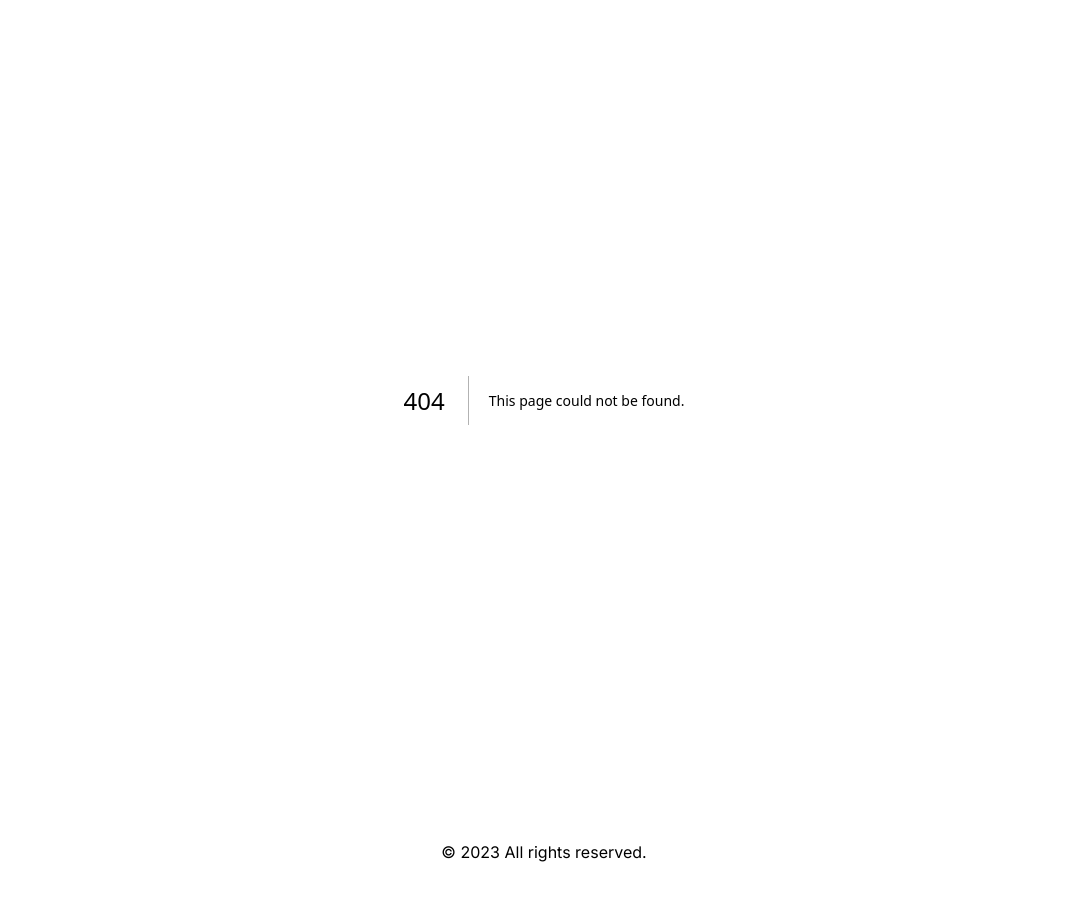
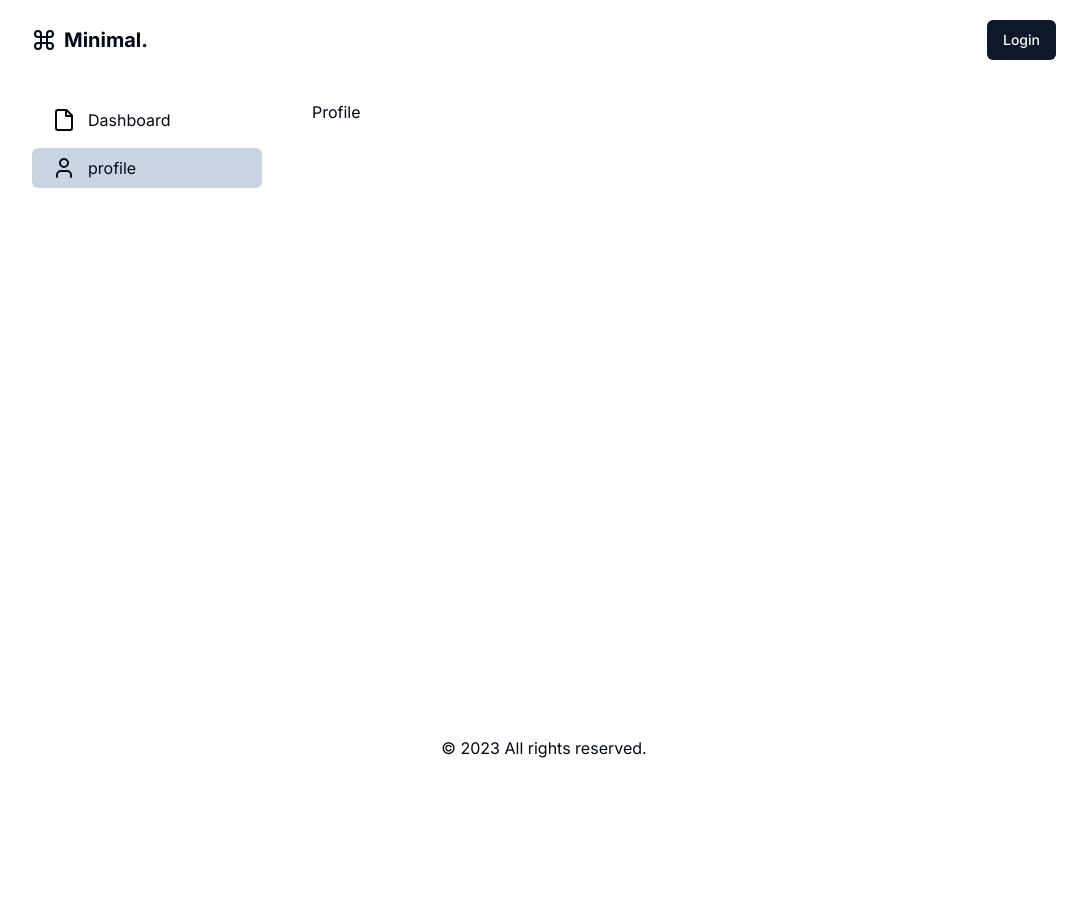
Before and after one commit to jeanduong0929/minimal, a Next.js app: page /profile in a window 1280 px wide. Before the commit this address had no page. Shown: the top 900 px of the page, without its empty margins (96-1183 px from the left). After the commit the page ends 800 px from the top, so only its background shows below. Built offline with nearby package versions, Linux system fonts and the light colour scheme; no server answers.

Commit message:
Created sidebar

```diff
--- a/app/dashboard/page.tsx
+++ b/app/dashboard/page.tsx
@@ -4,6 +4,7 @@ import Loader from "@/components/loader";
 import Navbar from "@/components/navbar/navbar";
 import Auth from "@/models/auth";
 import { useSession } from "next-auth/react";
+import SideBar from "@/components/sidebar";
 
 const DashboardPage = () => {
   // Session
@@ -21,7 +22,9 @@ const DashboardPage = () => {
   return (
     <>
       <Navbar />
-      <div className="max-w-screen-lg w-11/12 mx-auto">DashboardPage</div>
+      <div className="flex max-w-screen-lg w-11/12 mx-auto py-5">
+        <SideBar />
+      </div>
     </>
   );
 };
--- /dev/null
+++ b/app/profile/page.tsx
@@ -0,0 +1,17 @@
+import Navbar from "@/components/navbar/navbar";
+import SideBar from "@/components/sidebar";
+import React from "react";
+
+const ProfilePage = () => {
+  return (
+    <>
+      <Navbar />
+      <div className="flex max-w-screen-lg mx-auto w-11/12 py-5">
+        <SideBar />
+        <h1>Profile</h1>
+      </div>
+    </>
+  );
+};
+
+export default ProfilePage;
--- a/components/navbar/navbar.tsx
+++ b/components/navbar/navbar.tsx
@@ -54,13 +54,18 @@ interface UserDropdownProps {
 }
 
 const UserDropdown: React.FC<UserDropdownProps> = ({ session }) => {
+  const getInitial = (): string => {
+    const email = session?.user?.email as string;
+    return (email[0] + email[1]).toUpperCase();
+  };
+
   return (
     <>
       <DropdownMenu>
         <DropdownMenuTrigger>
           <Avatar>
             <AvatarImage src={session?.user?.image as string} />
-            <AvatarFallback>CN</AvatarFallback>
+            <AvatarFallback>{getInitial()}</AvatarFallback>
           </Avatar>
         </DropdownMenuTrigger>
         <DropdownMenuContent align="end">
--- /dev/null
+++ b/components/sidebar.tsx
@@ -0,0 +1,41 @@
+"use client";
+import React from "react";
+import Link from "next/link";
+import { usePathname } from "next/navigation";
+import { FileIcon, UserIcon } from "lucide-react";
+
+const SideBar = () => {
+  const pathname = usePathname();
+
+  return (
+    <>
+      <div className="w-[280px]">
+        <div className="flex flex-col items-start gap-2 w-[230px]">
+          {/* Dashboard */}
+          <Link
+            href={"/dashboard"}
+            className={`flex items-center gap-3 p-5 py-2 rounded-md w-full hover:bg-slate-300 ease-in duration-300 transition cursor-pointer ${
+              pathname === "/dashboard" && "bg-slate-300"
+            }`}
+          >
+            <FileIcon size={24} />
+            <p>Dashboard</p>
+          </Link>
+
+          {/* Profile */}
+          <Link
+            href={"/profile"}
+            className={`flex items-center gap-3 p-5 py-2 rounded-md w-full hover:bg-slate-300 ease-in duration-300 transition cursor-pointer ${
+              pathname === "/profile" && "bg-slate-300"
+            }`}
+          >
+            <UserIcon size={24} />
+            <p>profile</p>
+          </Link>
+        </div>
+      </div>
+    </>
+  );
+};
+
+export default SideBar;
```
